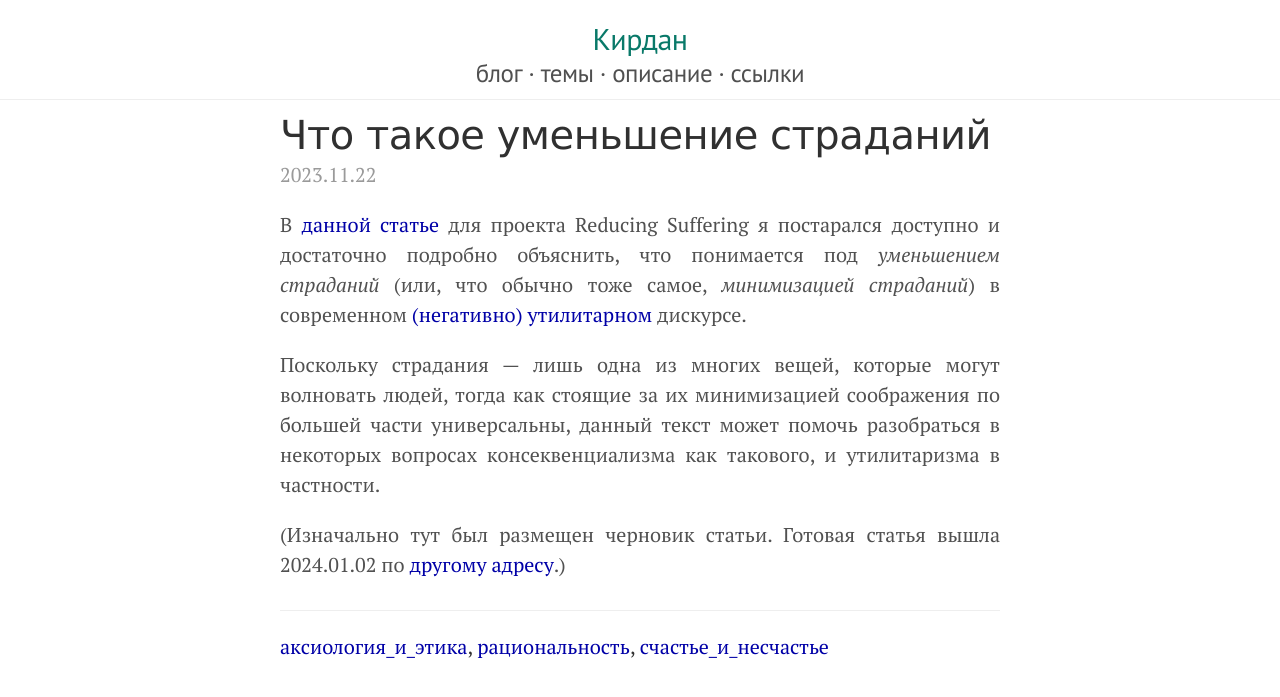
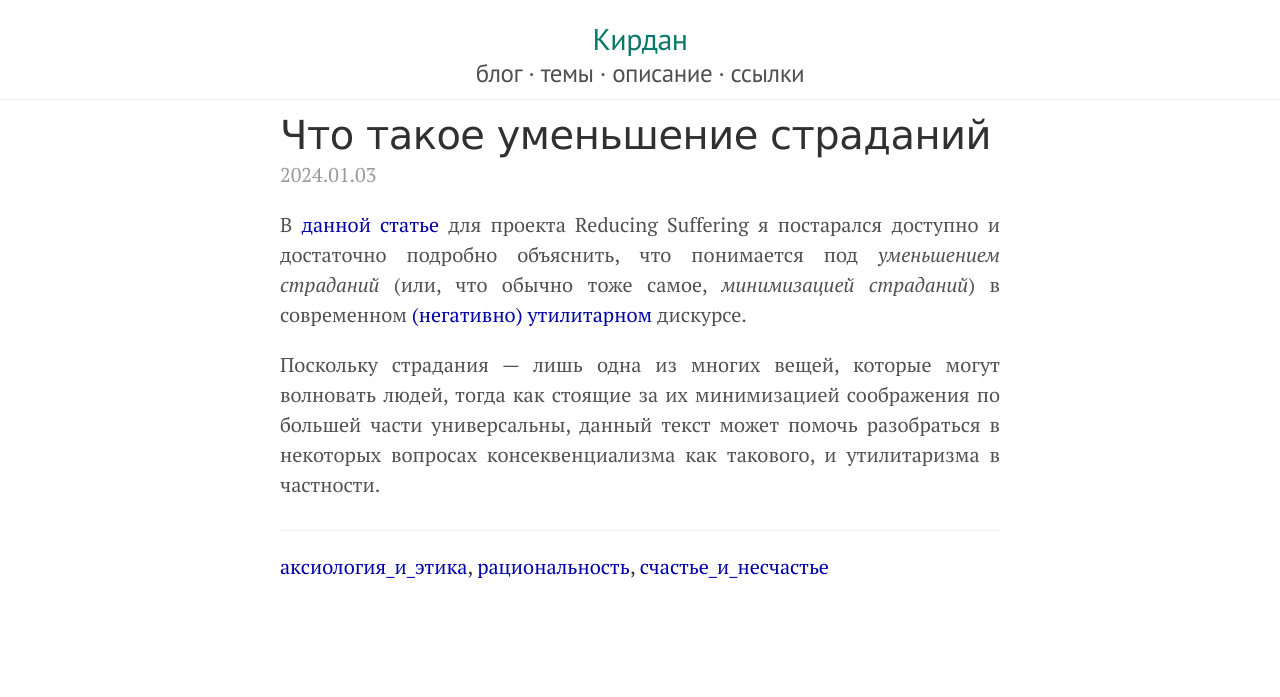
Before and after one commit to KKirdan/kkirdan.github.io, a Jekyll site: the page built from blog/_posts/6. reposts/2024-01-03-b3.md, in a window 1280 px wide. Shown: the top 697 px of the page. Built offline with Jekyll 4.4.1, drawn with Linux system fonts in a browser that asks for light colours.

Commit message:
rename, fix

```diff
--- a/blog/_posts/6. reposts/2023-11-22-b3.md
+++ b/blog/_posts/6. reposts/2024-01-03-b3.md
@@ -2,8 +2,8 @@
 layout: post
 title: Что такое уменьшение страданий
 unixtime:
-  - "1700688756"
-original_date: 2023.11.23
+  - "1704140135"
+original_date: 2024.01.03
 authors:
   - К. Кирдан
 show_title: true
@@ -19,5 +19,3 @@ importance: 10
 В [данной статье](https://reducingsuffering.github.io/what-is-suffering-reduction.html) для проекта Reducing Suffering я постарался доступно и достаточно подробно объяснить, что понимается под _уменьшением страданий_ (или, что обычно тоже самое, _минимизацией страданий_) в современном [(негативно) утилитарном](71RS.html) дискурсе.
 
 Поскольку страдания — лишь одна из многих вещей, которые могут волновать людей, тогда как стоящие за их минимизацией соображения по большей части универсальны, данный текст может помочь разобраться в некоторых вопросах консеквенциализма как такового, и утилитаризма в частности.
-
-(Изначально тут был размещен черновик статьи. Готовая статья вышла 2024.01.02 по [другому адресу](https://reducingsuffering.github.io/what-is-suffering-reduction.html).)
```
